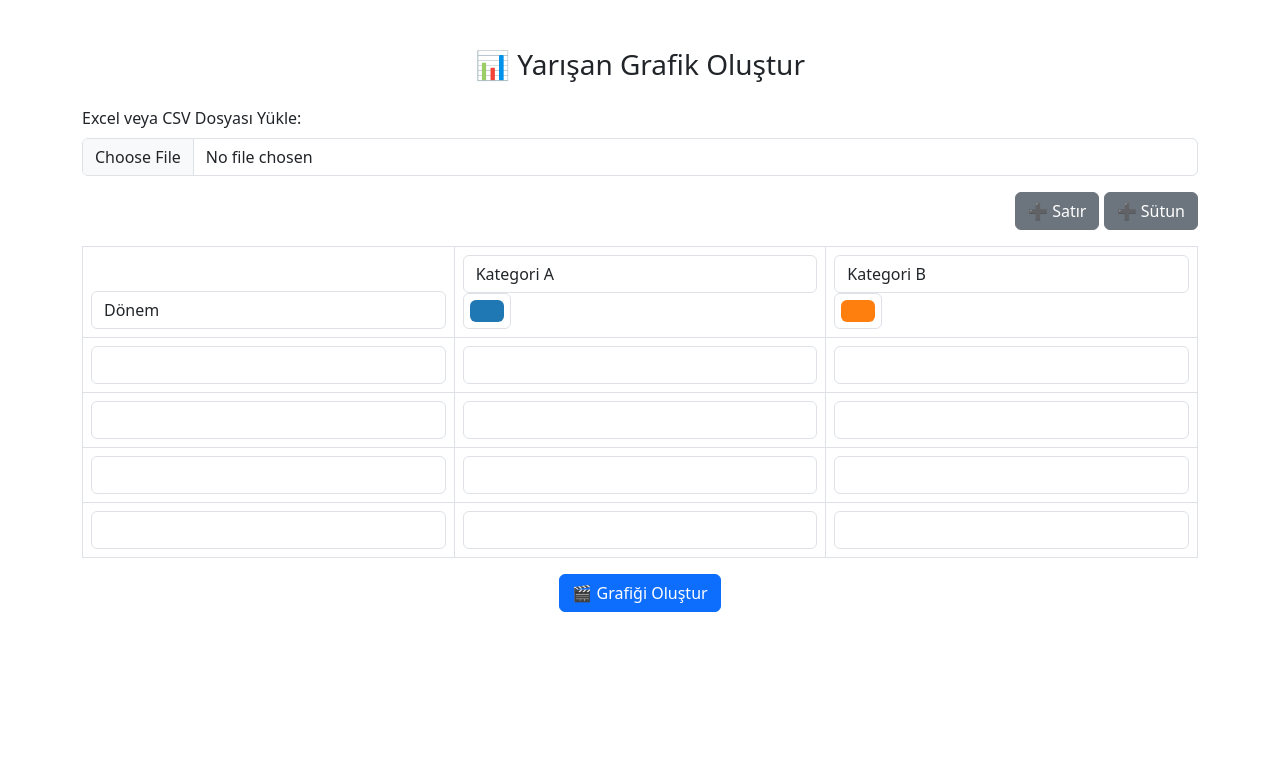
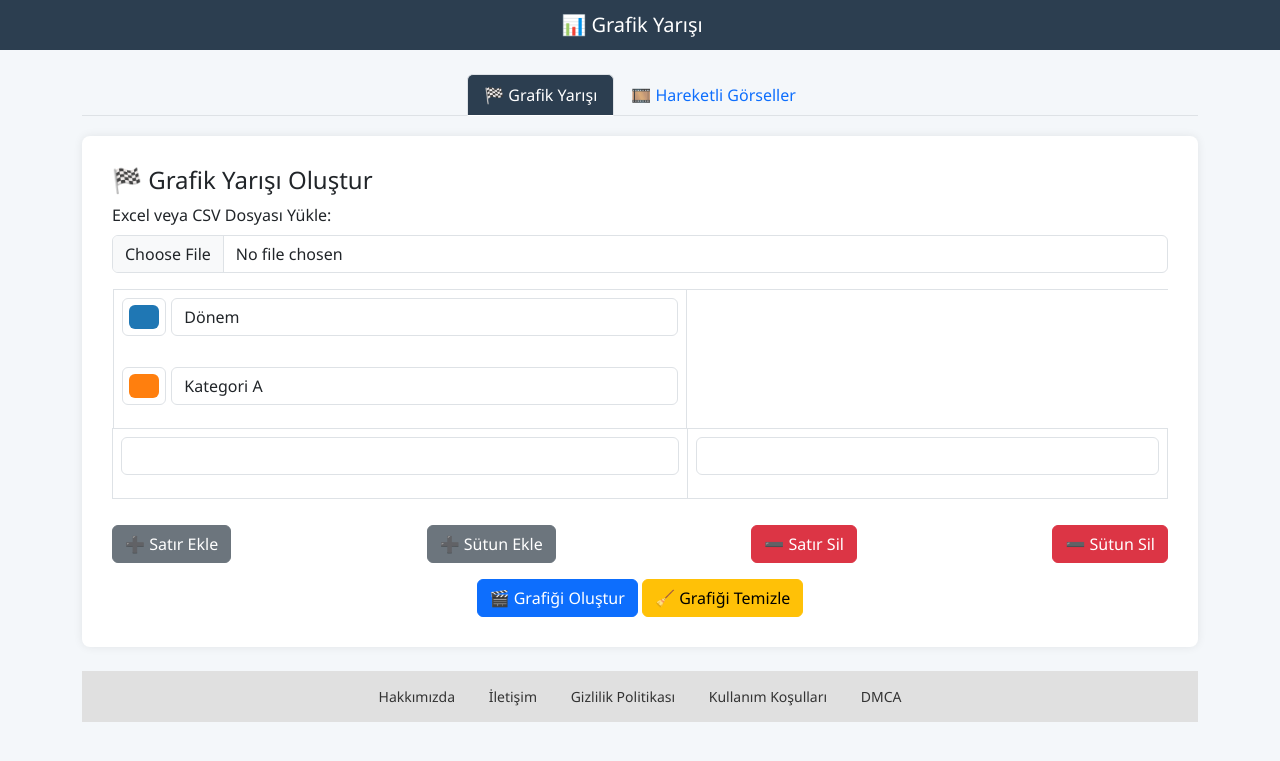
Before and after one commit to srknkrt1/ofis-asistani, a Flask app: page / in a window 1280 px wide. Shown: the top 761 px of the page. Run offline with Flask 3, Linux system fonts and the light colour scheme; some libraries are stand-ins or nearby versions.

Commit message:
Update viz.html

```diff
--- a/templates/viz.html
+++ b/templates/viz.html
@@ -5,157 +5,159 @@
   <title>Grafik Yarışı Oluştur</title>
   <meta name="viewport" content="width=device-width, initial-scale=1">
   <link href="https://cdn.jsdelivr.net/npm/bootstrap@5.3.3/dist/css/bootstrap.min.css" rel="stylesheet">
-  <script src="https://cdnjs.cloudflare.com/ajax/libs/xlsx/0.18.5/xlsx.full.min.js"></script>
   <style>
-    table input {
-      width: 100%;
-      padding: 5px;
+    body {
+      background: #f4f7fa;
+      font-family: 'Segoe UI', sans-serif;
     }
-    .form-control-color {
-      height: 36px;
+    .nav-tabs .nav-link.active {
+      background-color: #2c3e50;
+      color: white;
+    }
+    .tab-pane {
+      background: white;
+      padding: 30px;
+      border-radius: 8px;
+      box-shadow: 0 0 10px rgba(0,0,0,0.08);
+      margin-top: 20px;
+    }
+    .form-control, .form-select {
+      margin-bottom: 15px;
+    }
+    .footer-links {
+      background-color: #e0e0e0;
+      padding: 15px 0;
+      text-align: center;
+      font-size: 14px;
+      margin-top: auto;
+    }
+    .footer-links a {
+      margin: 0 15px;
+      color: #333;
+      text-decoration: none;
+    }
+    .table-responsive {
+      overflow-x: auto;
+    }
+    .color-input {
+      display: flex;
+      align-items: center;
+    }
+    .color-input input[type="color"] {
+      margin-right: 5px;
+    }
+    .add-remove-buttons {
+      display: flex;
+      justify-content: space-between;
+      margin-top: 10px;
     }
   </style>
 </head>
 <body>
 
-<div class="container my-5">
-  <h3 class="text-center mb-4">📊 Yarışan Grafik Oluştur</h3>
+<nav class="navbar navbar-expand-lg" style="background-color: #2c3e50;">
+  <div class="container-fluid justify-content-center">
+    <span class="navbar-brand mb-0 h1 text-white">📊 Grafik Yarışı</span>
+  </div>
+</nav>
 
+<div class="container mt-4">
+  <ul class="nav nav-tabs justify-content-center" id="chartTab" role="tablist">
+    <li class="nav-item" role="presentation">
+      <button class="nav-link active" id="race-tab" data-bs-toggle="tab" data-bs-target="#race" type="button" role="tab">🏁 Grafik Yarışı</button>
+    </li>
+    <li class="nav-item" role="presentation">
+      <button class="nav-link" id="motion-tab" data-bs-toggle="tab" data-bs-target="#motion" type="button" role="tab">🎞️ Hareketli Görseller</button>
+    </li>
+    <!-- Diğer sekmeler buraya eklenebilir -->
+  </ul>
+
+  <div class="tab-content" id="chartTabContent">
+    <div class="tab-pane fade show active" id="race" role="tabpanel">
+      <h4>🏁 Grafik Yarışı Oluştur</h4>
+      <form action="/viz" method="post" id="chartForm">
         <div class="mb-3">
           <label class="form-label">Excel veya CSV Dosyası Yükle:</label>
           <input type="file" class="form-control" id="excelInput" accept=".csv, application/vnd.openxmlformats-officedocument.spreadsheetml.sheet, application/vnd.ms-excel">
         </div>
 
-  <form action="/viz" method="post" id="chartForm">
-    <div class="mb-3 text-end">
-      <button type="button" class="btn btn-secondary" onclick="addRow()">➕ Satır</button>
-      <button type="button" class="btn btn-secondary" onclick="addColumn()">➕ Sütun</button>
-    </div>
-
+        <div class="table-responsive">
           <table class="table table-bordered" id="dataTable">
             <thead>
               <tr id="headerRow">
-          <th><input type="text" name="header_0" value="Dönem" class="form-control"></th>
-          <th>
+                <th class="color-input">
+                  <input type="color" name="color_0" value="#1f77b4" class="form-control form-control-color">
+                  <input type="text" name="header_0" value="Dönem" class="form-control">
+                </th>
+                <th class="color-input">
+                  <input type="color" name="color_1" value="#ff7f0e" class="form-control form-control-color">
                   <input type="text" name="header_1" value="Kategori A" class="form-control">
-            <input type="color" name="color_1" value="#1f77b4" class="form-control form-control-color">
                 </th>
-          <th>
-            <input type="text" name="header_2" value="Kategori B" class="form-control">
-            <input type="color" name="color_2" value="#ff7f0e" class="form-control form-control-color">
-          </th>
+                <!-- Diğer başlıklar buraya eklenebilir -->
               </tr>
             </thead>
             <tbody id="tableBody">
-        {% for i in range(4) %}
               <tr>
-          <td><input type="text" name="row_{{ i }}_0" class="form-control"></td>
-          <td><input type="number" name="row_{{ i }}_1" class="form-control"></td>
-          <td><input type="number" name="row_{{ i }}_2" class="form-control"></td>
+                <td><input type="text" name="row_0_0" class="form-control"></td>
+                <td><input type="number" name="row_0_1" class="form-control"></td>
+                <!-- Diğer hücreler buraya eklenebilir -->
               </tr>
-        {% endfor %}
+              <!-- Diğer satırlar buraya eklenebilir -->
             </tbody>
           </table>
+        </div>
 
-    <div class="text-center">
+        <div class="add-remove-buttons">
+          <button type="button" class="btn btn-secondary" onclick="addRow()">➕ Satır Ekle</button>
+          <button type="button" class="btn btn-secondary" onclick="addColumn()">➕ Sütun Ekle</button>
+          <button type="button" class="btn btn-danger" onclick="removeRow()">➖ Satır Sil</button>
+          <button type="button" class="btn btn-danger" onclick="removeColumn()">➖ Sütun Sil</button>
+        </div>
+
+        <div class="text-center mt-3">
           <button type="submit" class="btn btn-primary">🎬 Grafiği Oluştur</button>
+          <button type="button" class="btn btn-warning" onclick="clearTable()">🧹 Grafiği Temizle</button>
         </div>
       </form>
     </div>
 
+    <div class="tab-pane fade" id="motion" role="tabpanel">
+      <h4>🎞️ Hareketli Görseller</h4>
+      <!-- Hareketli görseller içeriği buraya eklenebilir -->
+    </div>
+  </div>
+
+  <div class="footer-links mt-4">
+    <a href="/hakkimizda">Hakkımızda</a>
+    <a href="/iletisim">İletişim</a>
+    <a href="/gizlilik">Gizlilik Politikası</a>
+    <a href="/kullanim">Kullanım Koşulları</a>
+    <a href="/dmca">DMCA</a>
+  </div>
+</div>
+
+<script src="https://cdn.jsdelivr.net/npm/bootstrap@5.3.3/dist/js/bootstrap.bundle.min.js"></script>
 <script>
-  let colCount = 3;
-  let rowCount = {{ 4 if not rowCount else rowCount }};
-
+  // JavaScript fonksiyonları buraya eklenebilir
   function addRow() {
-    const row = document.createElement("tr");
-    for (let i = 0; i < colCount; i++) {
-      const cell = document.createElement("td");
-      const input = document.createElement("input");
-      input.name = `row_${rowCount}_${i}`;
-      input.className = "form-control";
-      input.type = i === 0 ? "text" : "number";
-      cell.appendChild(input);
-      row.appendChild(cell);
-    }
-    document.getElementById("tableBody").appendChild(row);
-    rowCount++;
+    // Yeni satır ekleme işlemi
   }
 
   function addColumn() {
-    const table = document.getElementById("dataTable");
-    const headerRow = document.getElementById("headerRow");
-    const newHeader = document.createElement("th");
-
-    newHeader.innerHTML = `
-      <input type="text" name="header_${colCount}" value="Kategori ${String.fromCharCode(65 + colCount - 1)}" class="form-control">
-      <input type="color" name="color_${colCount}" value="#${Math.floor(Math.random()*16777215).toString(16)}" class="form-control form-control-color">
-    `;
-    headerRow.appendChild(newHeader);
-
-    const body = document.getElementById("tableBody").rows;
-    for (let i = 0; i < body.length; i++) {
-      const cell = document.createElement("td");
-      const input = document.createElement("input");
-      input.name = `row_${i}_${colCount}`;
-      input.className = "form-control";
-      input.type = "number";
-      cell.appendChild(input);
-      body[i].appendChild(cell);
+    // Yeni sütun ekleme işlemi
   }
 
-    colCount++;
+  function removeRow() {
+    // Son satırı silme işlemi
   }
 
-  document.getElementById('excelInput').addEventListener('change', function (e) {
-    const file = e.target.files[0];
-    const reader = new FileReader();
+  function removeColumn() {
+    // Son sütunu silme işlemi
+  }
 
-    reader.onload = function (e) {
-      const data = new Uint8Array(e.target.result);
-      const workbook = XLSX.read(data, {type: 'array'});
-      const sheet = workbook.Sheets[workbook.SheetNames[0]];
-      const json = XLSX.utils.sheet_to_json(sheet, {header: 1});
-
-      fillTableFromExcel(json);
-    };
-
-    reader.readAsArrayBuffer(file);
-  });
-
-  function fillTableFromExcel(data) {
-    const headerRow = document.getElementById("headerRow");
-    const tableBody = document.getElementById("tableBody");
-    headerRow.innerHTML = '';
-    tableBody.innerHTML = '';
-    colCount = data[0].length;
-    rowCount = data.length - 1;
-
-    data[0].forEach((header, i) => {
-      const th = document.createElement("th");
-      th.innerHTML = `
-        <input type="text" name="header_${i}" value="${header || ''}" class="form-control">
-        ${i > 0 ? `<input type="color" name="color_${i}" class="form-control form-control-color" value="#${Math.floor(Math.random()*16777215).toString(16)}">` : ''}
-      `;
-      headerRow.appendChild(th);
-    });
-
-    for (let i = 1; i < data.length; i++) {
-      const tr = document.createElement("tr");
-      for (let j = 0; j < colCount; j++) {
-        const td = document.createElement("td");
-        const input = document.createElement("input");
-        input.className = "form-control";
-        input.name = `row_${i - 1}_${j}`;
-        input.value = data[i][j] || '';
-        input.type = j === 0 ? 'text' : 'number';
-        td.appendChild(input);
-        tr.appendChild(td);
-      }
-      tableBody.appendChild(tr);
-    }
+  function clearTable() {
+    // Tabloyu temizleme işlemi
   }
 </script>
-
 </body>
 </html>
```
Lines whose indentation alone changed are shown as unchanged.
